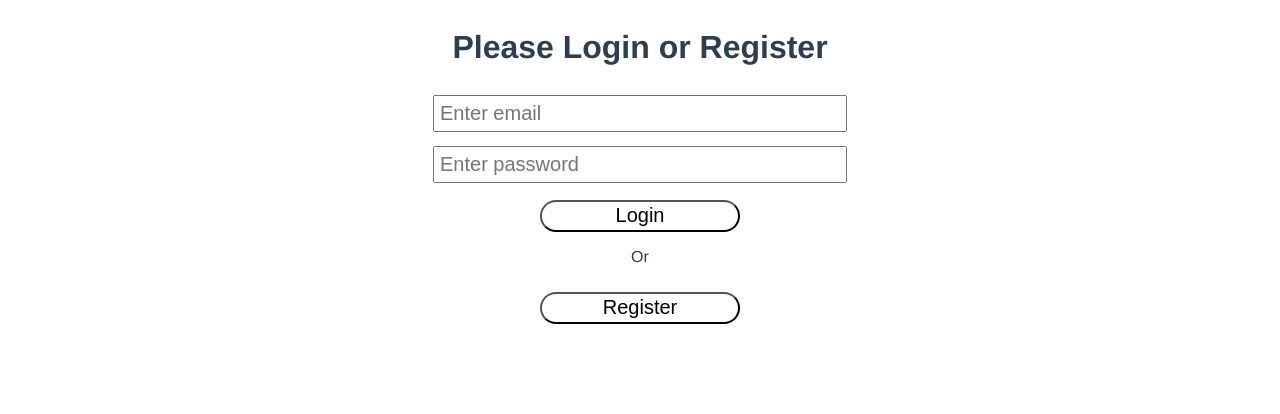
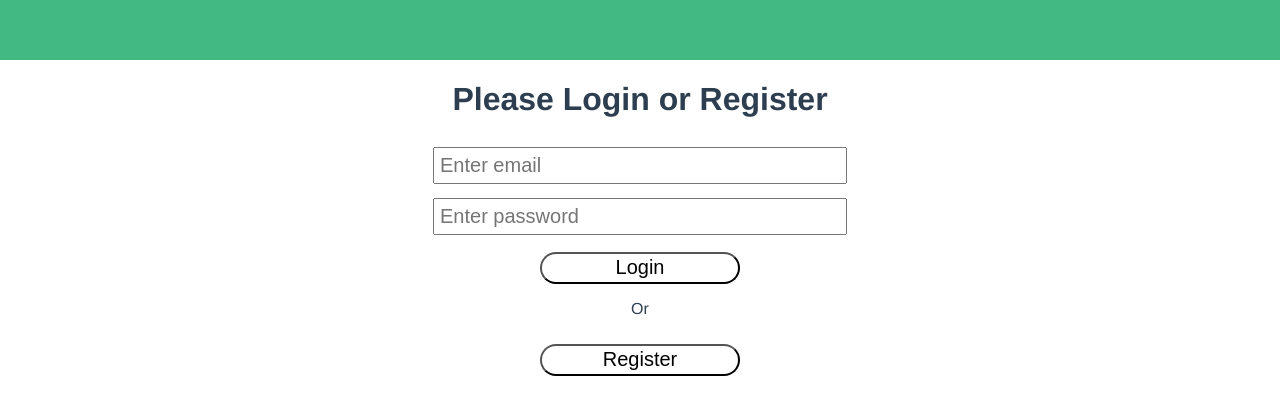
Before and after one commit to leepuppychow/address_book, a Vue app in the folder client/: page /#/ in a window 1280 px wide. Shown: the top 414 px of the page. Built offline with nearby package versions, Linux system fonts and the light colour scheme; what vue-resource would draw is missing.

Commit message:
Adds in header component with logout

```diff
--- a/client/src/App.vue
+++ b/client/src/App.vue
@@ -1,11 +1,24 @@
 <template>
   <div id="app">
-    <div id="nav"></div>
+    <Header />
     <router-view/>
   </div>
 </template>
 
+<script>
+import Header  from './components/Header';
+
+export default {
+  components: {
+    Header,
+  }
+}
+</script>
+
 <style lang="scss">
+body {
+  margin: 0;
+}
 #app {
   font-family: 'Avenir', Helvetica, Arial, sans-serif;
   -webkit-font-smoothing: antialiased;
@@ -14,13 +27,4 @@
   color: #2c3e50;
   height: 100vh;
 }
-#nav {
-  a {
-    font-weight: bold;
-    color: #2c3e50;
-    &.router-link-exact-active {
-      color: #42b983;
-    }
-  }
-}
 </style>
--- a/client/src/components/Header.vue
+++ b/client/src/components/Header.vue
@@ -0,0 +1,47 @@
+<template>
+  <div id="nav">
+    <a v-if="showLogout" @click="logout">LOGOUT</a>
+  </div>
+</template>
+
+<script>
+export default {
+  data() {
+    return {
+      showLogout: false,
+    }
+  },
+  watch: {
+    $route () {
+      this.showLogout = this.$route.path === "/" ? false : true;
+    }
+  },
+  methods: {
+    async logout() {
+      await this.$store.dispatch('users/logout');
+      this.$router.push('/');
+    },
+  }
+}
+</script>
+
+<style lang="scss" scoped>
+#nav {
+  padding: 0;
+  margin: 0;
+  background: #42b983;
+  height: 60px;
+  width: 100vw;
+  display: flex;
+  flex-direction: row;
+  justify-content: flex-end;
+  align-items: center;
+
+  a {
+    font-weight: bold;
+    color: #2c3e50;
+    margin-right: 20px;
+    cursor: pointer;
+  }
+}
+</style>
```
